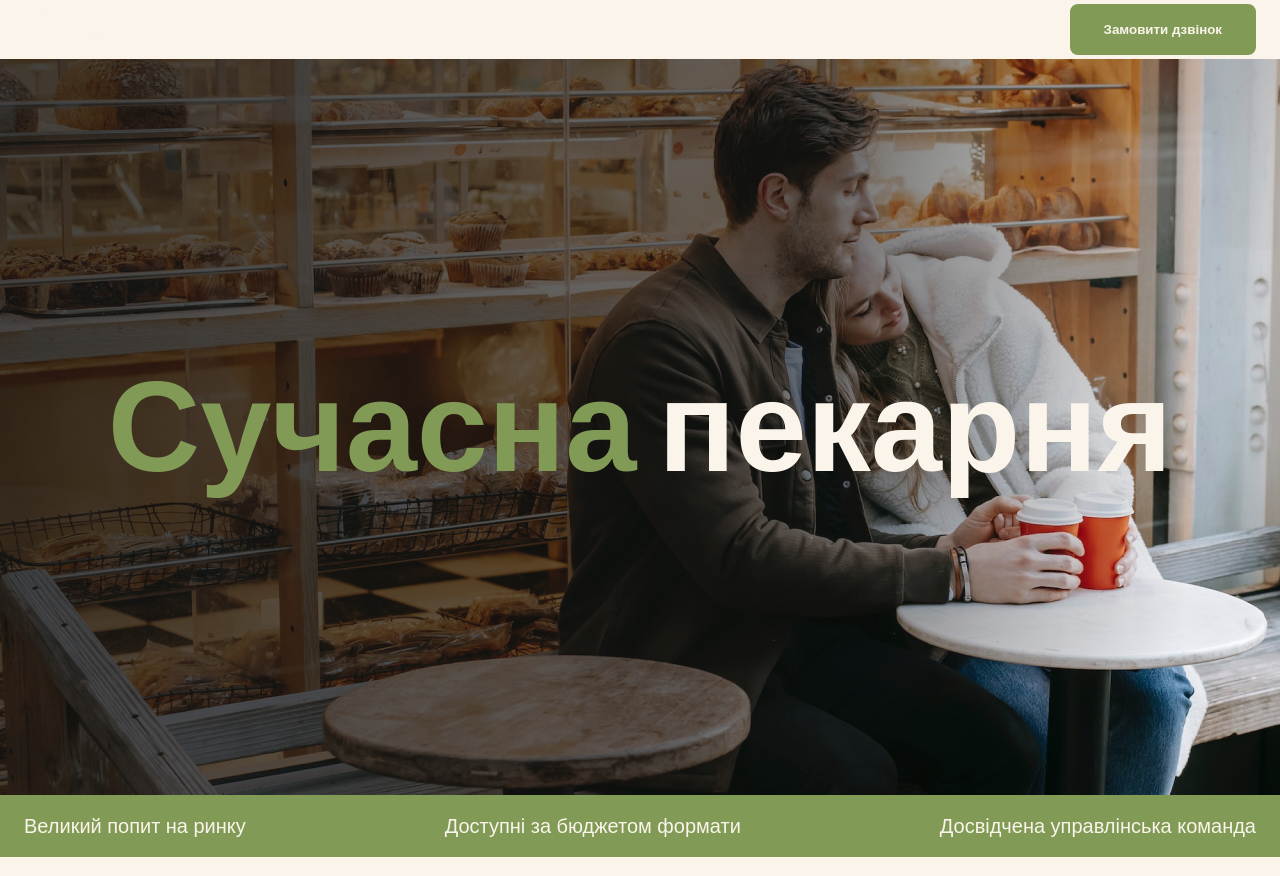
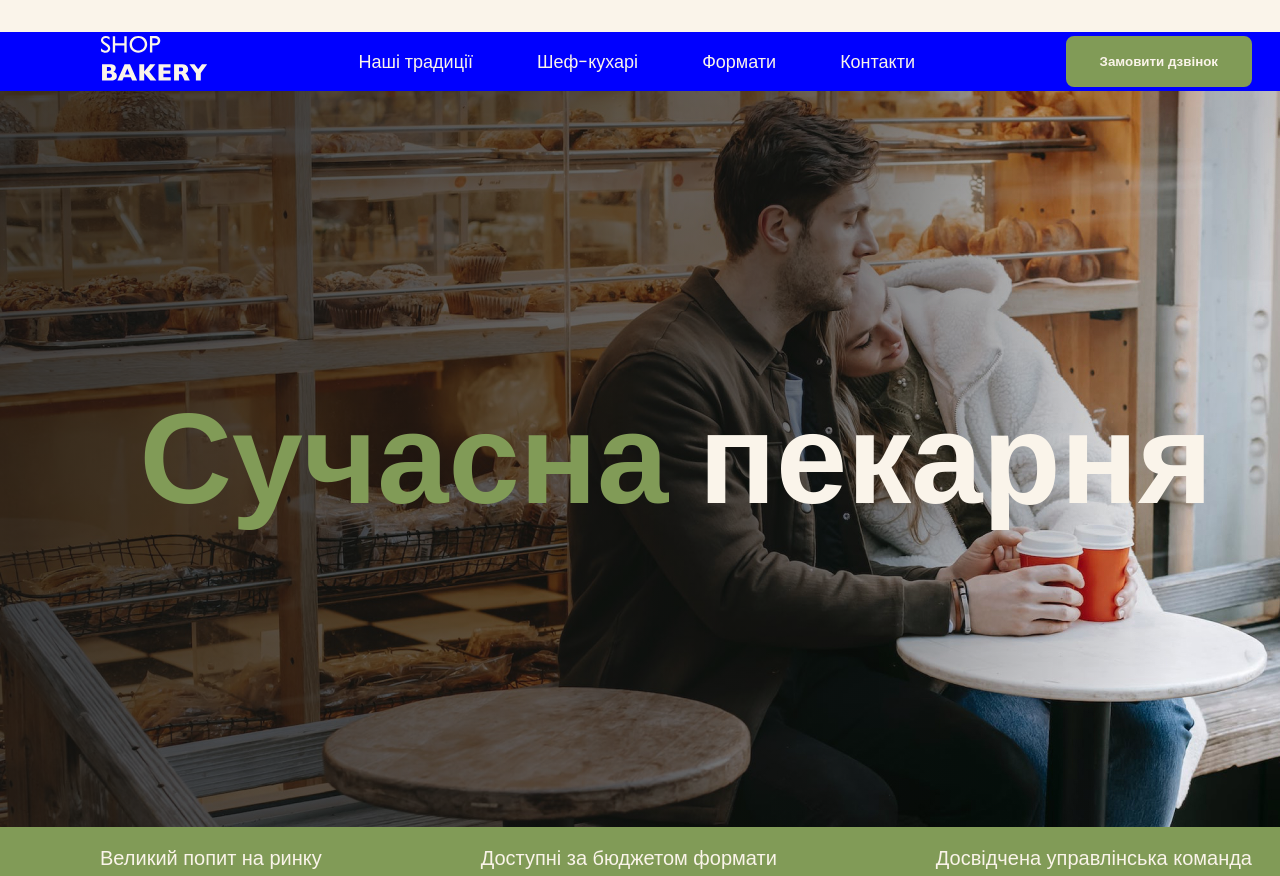
Before and after one commit to EstEtyX/Genius-FrontEnd, a plain HTML site: page index.html in a window 1280 px wide. Shown: the top 876 px of the page. Drawn offline with Linux system fonts and the light colour scheme.

Commit message:
corected - .container-css and structure .header-container

```diff
--- a/css/styles.css
+++ b/css/styles.css
@@ -92,8 +92,8 @@ ul {
 
 .container {
   width: 100%;
-  max-width: 1288px;
-  margin: 0 auto;
+  max-width: 1200px;
+  margin: 0 76px;
   padding: 0 24px;
 }
 
@@ -124,16 +124,16 @@ ul {
 }
 
 /*Header*/
+.header {
+  /* position: absolute;   */
+  background-color: blue;
+  margin-top: 32px;
+}
+
 .header-container {
   display: flex;
+  justify-content: space-between;
   align-items: center;
-  gap: 40px;
-}
-
-.header-nav {
-  display: flex;
-  align-items: center;
-  flex-grow: 1;
   gap: 40px;
 }
 
@@ -165,7 +165,7 @@ ul {
   color: var(--color-primary-light);
   text-align: center;
   font-size: 128px;
-  font-weight: 900;
+  font-weight: 600;
 }
 
 .hero-title .accent {
@@ -417,7 +417,7 @@ ul {
 }
 
 .footer::after {
-  right: -36px;
+  right: -16px;
   background-image: url(../images/decor-bread-large.png);
   width: 380px;
   height: 190px;
--- a/index.html
+++ b/index.html
@@ -10,13 +10,13 @@
   </head>
 
   <body>
-    <header>
+    <header class="header">
       <div class="container">
         <div class="header-container">
-          <nav class="header-nav">
-            <a href="index.html">
-              <img src="./images/logo.svg" alt="логотип сучасної пекарні" />
-            </a>
+          <a href="index.html">
+            <img src="./images/logo.svg" alt="логотип сучасної пекарні" />
+          </a>
+          <nav>
             <ul class="header-menu">
               <li>
                 <a class="link" href="#traditions-section">Наші традиції </a>
```
